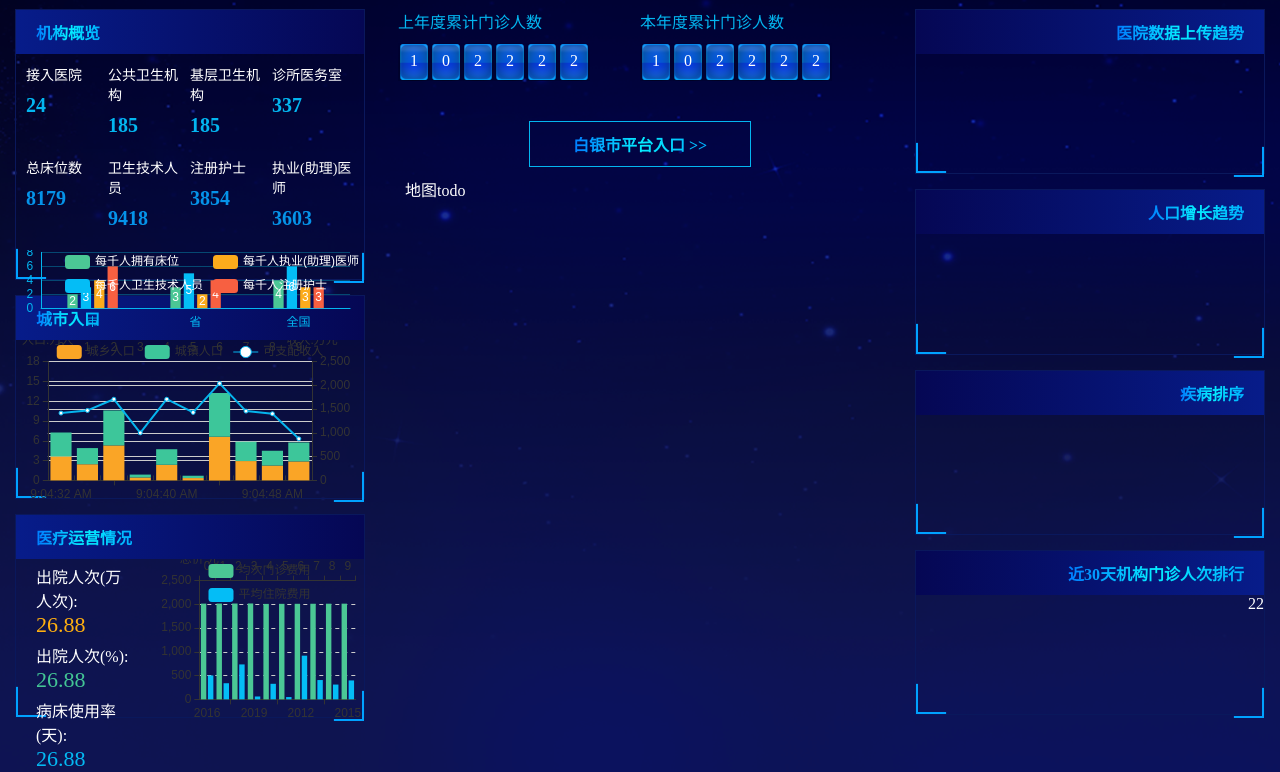
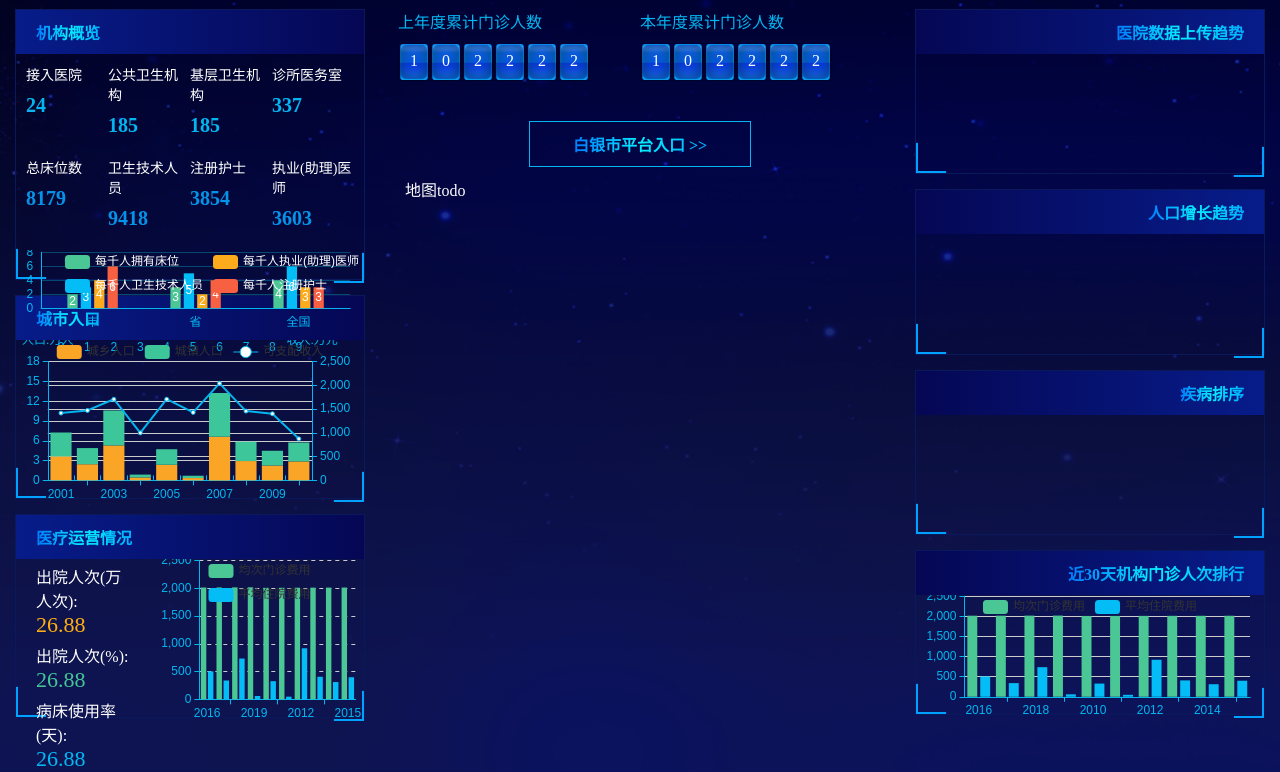
Before and after one commit to cizkey/large-screen-show, a website: page src/index.html in a window 1280 px wide. Shown: the part 65-837 px from the top of the page. Drawn offline with Linux system fonts and the light colour scheme; files whose address does not match are found by name.

Commit message:
feat: update the 坐标样式

```diff
--- a/src/index.html
+++ b/src/index.html
@@ -98,7 +98,7 @@
                         </div>
                     </div>
                     <div style="width: 60%;">
-                        <div class="chart_dev" id="popluation2"></div>
+                        <div class="chart_dev" id="runChart"></div>
                     </div>
                 </div>
             </div>
@@ -156,7 +156,7 @@
             <div class="item_div">
                 <div class="content_right_title"><span class="content_title">近30天机构门诊人次排行</span></div>
                 <div class="org_content">
-                    22
+                    <div class="chart_dev" id="patientTrend"></div>
                 </div>
             </div>
         </div>
--- a/src/js/loadOutPatientTrend.js
+++ b/src/js/loadOutPatientTrend.js
@@ -32,27 +32,28 @@ $(function test() {
       {
         type: "category",
         boundaryGap: true,
-        data: data1
-      },
-      {
-        type: "category",
-        boundaryGap: true,
-        data: [0, 1, 2, 3, 4, 5, 6, 7, 8, 9]
+        data: data1,
+        axisLine: {
+          lineStyle: {
+            color: "#03B6F0"
+          }
+        }
       }
     ],
-    yAxis: {
+    yAxis: [
+      {
         type: "value",
         scale: true,
         name: "总价:元",
         min: 0,
         boundaryGap: [0.2, 0.2],
-      splitLine: {
-        show: true,
+        axisLine: {
           lineStyle: {
-          type: "dashed"
+            color: "#03B6F0"
           }
         }
-    },
+      }
+    ],
     series: [
       {
         name: "均次门诊费用",
@@ -67,6 +68,6 @@ $(function test() {
     ]
   };
 
-  var myChart = echarts.init(document.getElementById("popluation2"));
+  var myChart = echarts.init(document.getElementById("patientTrend"));
   myChart.setOption(option);
 })();
--- a/src/js/loadPop.js
+++ b/src/js/loadPop.js
@@ -1,5 +1,4 @@
 $(function test() {
-
   let data1 = [504, 340, 736, 61, 328, 49, 920, 407, 312, 399];
   let data2 = [504, 340, 736, 61, 328, 49, 920, 407, 312, 399];
   let data3 = [10.2, 10.6, 12.3, 7.2, 12.3, 10.3, 14.7, 10.5, 10.1, 6.3];
@@ -19,10 +18,10 @@ $(function test() {
       data: ["城乡人口", "城镇人口", "可支配收入"]
     },
     grid: {
-      left: '3%',
-      right: '4%',
-      bottom: '1%',
-      top: '1%',
+      left: "3%",
+      right: "4%",
+      bottom: "1%",
+      top: "1%",
       containLabel: true
     },
     dataZoom: {
@@ -34,21 +33,31 @@ $(function test() {
       {
         type: "category",
         boundaryGap: true,
+        axisLine: {
+          lineStyle: {
+            color: "#03B6F0"
+          }
+        },
         data: [
-          "9:04:32 AM",
-          "9:04:34 AM",
-          "9:04:36 AM",
-          "9:04:38 AM",
-          "9:04:40 AM",
-          "9:04:42 AM",
-          "9:04:44 AM",
-          "9:04:46 AM",
-          "9:04:48 AM",
-          "9:04:50 AM"
+          "2001",
+          "2002",
+          "2003",
+          "2004",
+          "2005",
+          "2006",
+          "2007",
+          "2008",
+          "2009",
+          "2010"
         ]
       },
       {
         type: "category",
+        axisLine: {
+          lineStyle: {
+            color: "#03B6F0"
+          }
+        },
         boundaryGap: true,
         data: [0, 1, 2, 3, 4, 5, 6, 7, 8, 9]
       }
@@ -59,14 +68,24 @@ $(function test() {
         scale: true,
         name: "人口:万人",
         min: 0,
-        boundaryGap: [0.2, 0.2]
+        boundaryGap: [0.2, 0.2],
+        axisLine: {
+          lineStyle: {
+            color: "#03B6F0"
+          }
+        }
       },
       {
         type: "value",
         scale: true,
         name: "收入:万元",
         min: 0,
-        boundaryGap: [0.2, 0.2]
+        boundaryGap: [0.2, 0.2],
+        axisLine: {
+          lineStyle: {
+            color: "#03B6F0"
+          }
+        }
       }
     ],
     series: [
--- a/src/js/loadRun.js
+++ b/src/js/loadRun.js
@@ -1,5 +1,4 @@
 $(function test() {
-
   let data1 = [2016, 2017, 2018, 2019, 2010, 2011, 2012, 2013, 2014, 2015];
   let data2 = [504, 340, 736, 61, 328, 49, 920, 407, 312, 399];
 
@@ -13,15 +12,15 @@ $(function test() {
         }
       }
     },
-    color: ['#4BC795', '#04BDF6', '#FCAB1C', '#F76041'],
+    color: ["#4BC795", "#04BDF6", "#FCAB1C", "#F76041"],
     legend: {
       data: ["均次门诊费用", "平均住院费用"]
     },
     grid: {
-      left: '3%',
-      right: '4%',
-      bottom: '1%',
-      top: '1%',
+      left: "3%",
+      right: "4%",
+      bottom: "1%",
+      top: "1%",
       containLabel: true
     },
     dataZoom: {
@@ -33,12 +32,12 @@ $(function test() {
       {
         type: "category",
         boundaryGap: true,
-        data: data1
-      },
-      {
-        type: "category",
-        boundaryGap: true,
-        data: [0, 1, 2, 3, 4, 5, 6, 7, 8, 9]
+        data: data1,
+        axisLine: {
+          lineStyle: {
+            color: "#03B6F0"
+          }
+        }
       }
     ],
     yAxis: [
@@ -47,7 +46,18 @@ $(function test() {
         scale: true,
         name: "总价:元",
         min: 0,
-        boundaryGap: [0.2, 0.2]
+        boundaryGap: [0.2, 0.2],
+        axisLine: {
+          lineStyle: {
+            color: "#03B6F0"
+          }
+        },
+        splitLine: {
+          show: true,
+          lineStyle: {
+            type: "dashed"
+          }
+        }
       }
     ],
     series: [
@@ -64,6 +74,6 @@ $(function test() {
     ]
   };
 
-  var myChart = echarts.init(document.getElementById("popluation2"));
+  var myChart = echarts.init(document.getElementById("runChart"));
   myChart.setOption(option);
 })();
```
Lines whose indentation alone changed are shown as unchanged.
